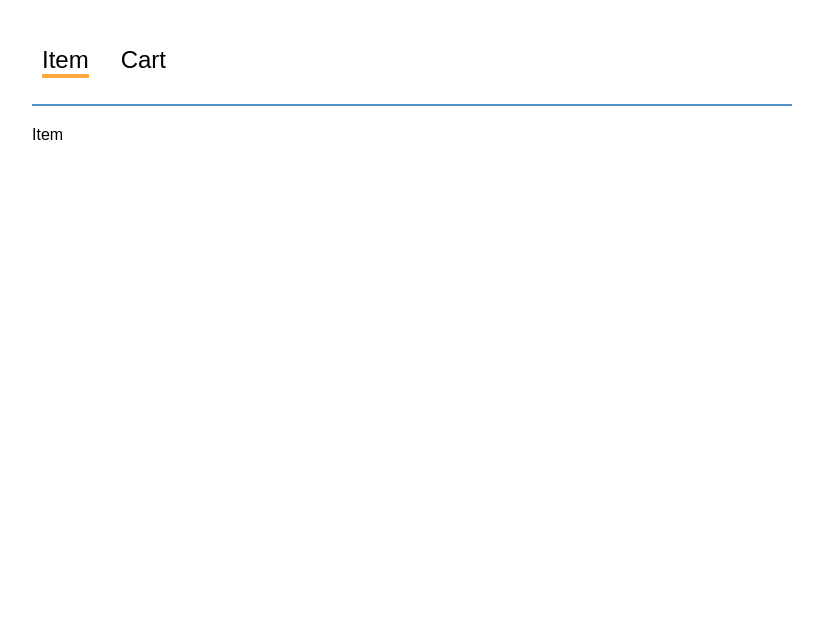
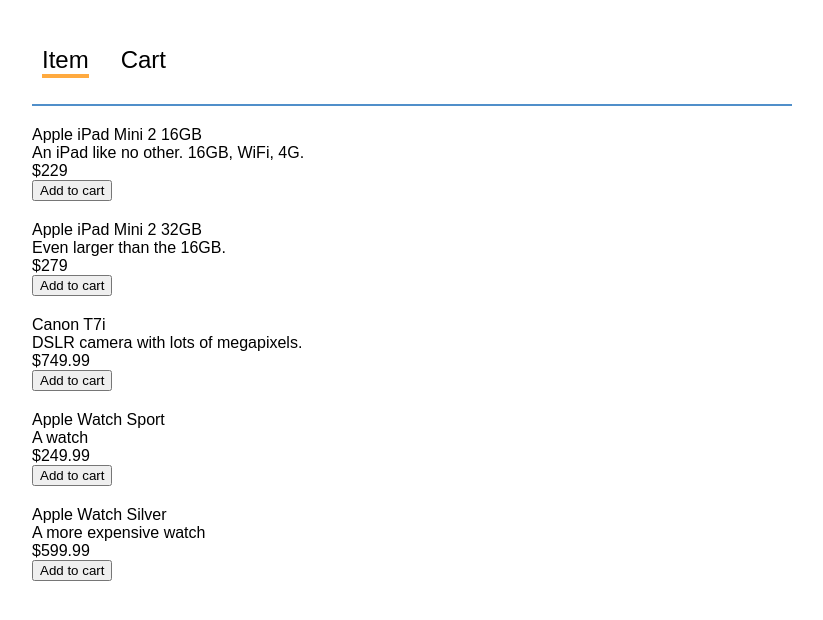
Before and after one commit to denisvfedas/shopper, a React (Create React App) app: page / in a window 1280 px wide. Shown: the top 620 px of the page, without its empty margins (228-1051 px from the left). Built offline with nearby package versions, Linux system fonts and the light colour scheme.

Commit message:
static-data.js created Item.js is created

```diff
--- a/src/App.js
+++ b/src/App.js
@@ -1,6 +1,8 @@
 import React, { Component } from 'react';
 import './App.css';
 import Nav from './Nav.js';
+import ItemPage from './ItemPage';
+import {items} from './static-data';
 
 class App extends Component {
   state = {
@@ -16,7 +18,7 @@
   renderContent() {
     switch (this.state.activeTab) {
       default:
-      case 0: return <span>Item</span>;
+      case 0: return <ItemPage items={items}/>;
       case 1: return <span>Cart</span>;
     }
   }
--- /dev/null
+++ b/src/Item.js
@@ -0,0 +1,29 @@
+import React from 'react';
+import PropTypes from 'prop-types';
+
+const Item = ({item, onAddItem}) => (
+  <div className="Item">
+    <div className="Item-left">
+      <div className="Item-image"/>
+      <div className="Item-title">
+        {item.name}
+      </div>
+      <div className="Item-description">
+        {item.description}
+      </div>
+    </div>
+    <div className="Item-right">
+      <div className="Item-price">
+        ${item.price}
+      </div>
+      <button className="Item-addToCart" onClick={onAddItem}>
+        Add to cart
+      </button>
+    </div>
+  </div>
+);
+Item.propTypes = {
+  item: PropTypes.object.isRequired,
+  onAddItem: PropTypes.func.isRequired
+}
+export default Item;
--- /dev/null
+++ b/src/ItemPage.css
@@ -0,0 +1,8 @@
+.ItemPage-items {
+  margin: 0;
+  padding: 0;
+}
+.ItemPage-items li {
+  list-style: none;
+  margin-bottom: 20px;
+}
--- /dev/null
+++ b/src/ItemPage.js
@@ -0,0 +1,22 @@
+import React from 'react';
+import PropTypes from 'prop-types';
+import './ItemPage.css';
+import Item from './Item';
+
+function ItemPage({items, onAddToCart}){
+  return(
+    <ul className="ItemPage-items">
+      {items.map(item =>
+        <li className="ItemPage-item" key={item.id}>
+          <Item item={item} onAddItem={() => onAddToCart(item)}/>
+        </li>
+      )}
+    </ul>
+  );
+}
+ItemPage.propTypes = {
+  items: PropTypes.array.isRequired,
+  onAddToCart: PropTypes.func.isRequired
+};
+
+export default ItemPage;
--- /dev/null
+++ b/src/static-data.js
@@ -0,0 +1,33 @@
+let items = [
+  {
+    id: 0,
+    name: "Apple iPad Mini 2 16GB",
+    description: "An iPad like no other. 16GB, WiFi, 4G.",
+    price: 229.00
+  },
+  {
+    id: 1,
+    name: "Apple iPad Mini 2 32GB",
+    description: "Even larger than the 16GB.",
+    price: 279.00
+  },
+  {
+    id: 2,
+    name: "Canon T7i",
+    description: "DSLR camera with lots of megapixels.",
+    price: 749.99
+  },
+  {
+    id: 3,
+    name: "Apple Watch Sport",
+    description: "A watch",
+    price: 249.99
+  },
+  {
+    id: 4,
+    name: "Apple Watch Silver",
+    description: "A more expensive watch",
+    price: 599.99
+  }
+];
+export {items};
```
Also changed, not shown: src/Item.css (added).
